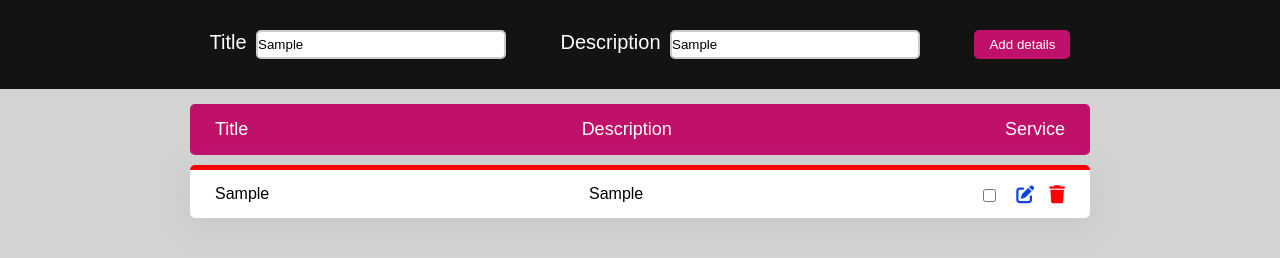
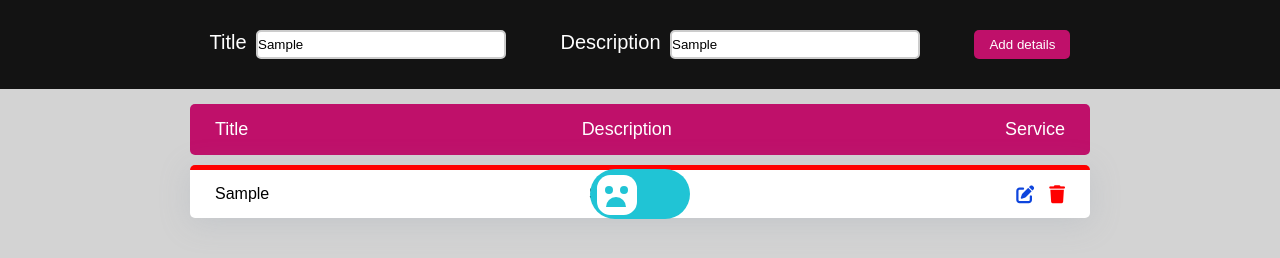
Before and after one commit to rakeshcooper/crud-javascript, a website built with webpack: page public/index.html in a window 1280 px wide. Both pictures are taken after typing "Sample", "Sample" into the empty fields and a click on the button "Add details". Built offline with nearby package versions, Linux system fonts and the light colour scheme.

Commit message:
check-box-implement-1

```diff
--- a/public/index.html
+++ b/public/index.html
@@ -113,6 +113,7 @@
             color: #fff;
             padding: 7px 15px;
             border-radius: 5px;
+            cursor: pointer;
         }
 
         #title, #desc{
@@ -227,6 +228,65 @@
             font-size: 18px;
         }
 
+        input[type="checkbox"]:focus{
+            -webkit-tap-highlight-color:rgba(0,0,0,0) !important;
+            }
+            input[type="checkbox"]{
+            -webkit-appearance:none;
+            position: absolute;
+            margin:auto;
+            left: 0;
+            right: 0;
+            top: 0;
+            bottom: 0;
+            cursor: pointer;
+            outline: none;
+        }
+
+        .style2{
+  height: 50px;
+  width: 100px;
+  background-color: #20c4d5;
+  border-radius: 45px;
+}
+.style2:before{
+  content: "";
+  position: absolute;
+  height: 8px;
+  width: 8px;
+  background-color:#20c4d5;
+  border-radius: 50%;
+  top: 16.5px;
+  left: 15px;
+  box-shadow: 15px 0 0 #20c4d5,8px 5px 0 16px white;
+  transition: 0.3s;
+}
+.style2:after{
+  content: "";
+  position: absolute;
+  height: 10px;
+  width: 20px;
+  background-color: #20c4d5;
+  border-radius: 25px 25px 0 0;
+  top: 28px;
+  left: 16px;
+  transition: 0.3s;
+}
+.style2:checked{
+  background-color:#ffc64c;
+}
+.style2:checked:before{
+  left: 60px;
+  background-color:#ffc64c;
+  box-shadow: 15px 0 0 #ffc64c,
+    8px 5px 0 16px white;
+}
+.style2:checked:after{
+  left: 62px;
+  border-radius:0 0 25px 25px;
+  background-color:#ffc64c;
+}
+
     </style>
     <!-- <link rel="stylesheet" href="../src/style.css"> -->
 </head>
--- a/src/index.js
+++ b/src/index.js
@@ -41,7 +41,7 @@ function render(formSubmittedData){
   formSubmittedData.forEach((data, index) => {
     let list = document.createElement("li");
     list.classList.add("nodeList");
-    list.innerHTML = `<p style = "${data.isDone && "text-decoration: line-through"}"><span style = "${data.isDone && "text-decoration: line-through"}" class="title">${data.title}</span><span style = "${data.isDone && "text-decoration: line-through"}" class="description">${data.desc}</span><input class="done" type="checkbox" ${data.isDone ? `checked` : ``}><span class="c-btns"><button class="edit"><i class="fa-solid fa-pen-to-square"></i></button><button class="delete"><i class="fa-solid fa-trash"></i></button></span></p>`;
+    list.innerHTML = `<p style = "${data.isDone && "text-decoration: line-through"}"><span style = "${data.isDone && "text-decoration: line-through"}" class="title">${data.title}</span><span style = "${data.isDone && "text-decoration: line-through"}" class="description">${data.desc}</span><input class="done style2" type="checkbox" ${data.isDone ? `checked` : ``}><span class="c-btns"><button class="edit"><i class="fa-solid fa-pen-to-square"></i></button><button class="delete"><i class="fa-solid fa-trash"></i></button></span></p>`;
     pList.appendChild(list);
     items.push(list);
   });
@@ -56,7 +56,7 @@ function render(formSubmittedData){
   done(nodeListdone, nodeList, newData);
   deleteList(nodeListdel, formSubmittedData, nodeList, pList);
   console.log(formSubmittedData);
-  statusCall(nodeList)
+  statusBar(nodeList)
   localStorage.setItem("Data",JSON.stringify(formSubmittedData))
 }
 
@@ -177,9 +177,9 @@ uform.addEventListener("submit", updateSubmit);
 // })
 
 
-function statusCall(nodeList){
+function statusBar(nodeList){
   formSubmittedData.forEach((data,index) => {
-      if(data.isDone == true){
+      if(data.isDone){
          nodeList[index].classList.add("green-status")
      }
       console.log(data.isDone);
```
